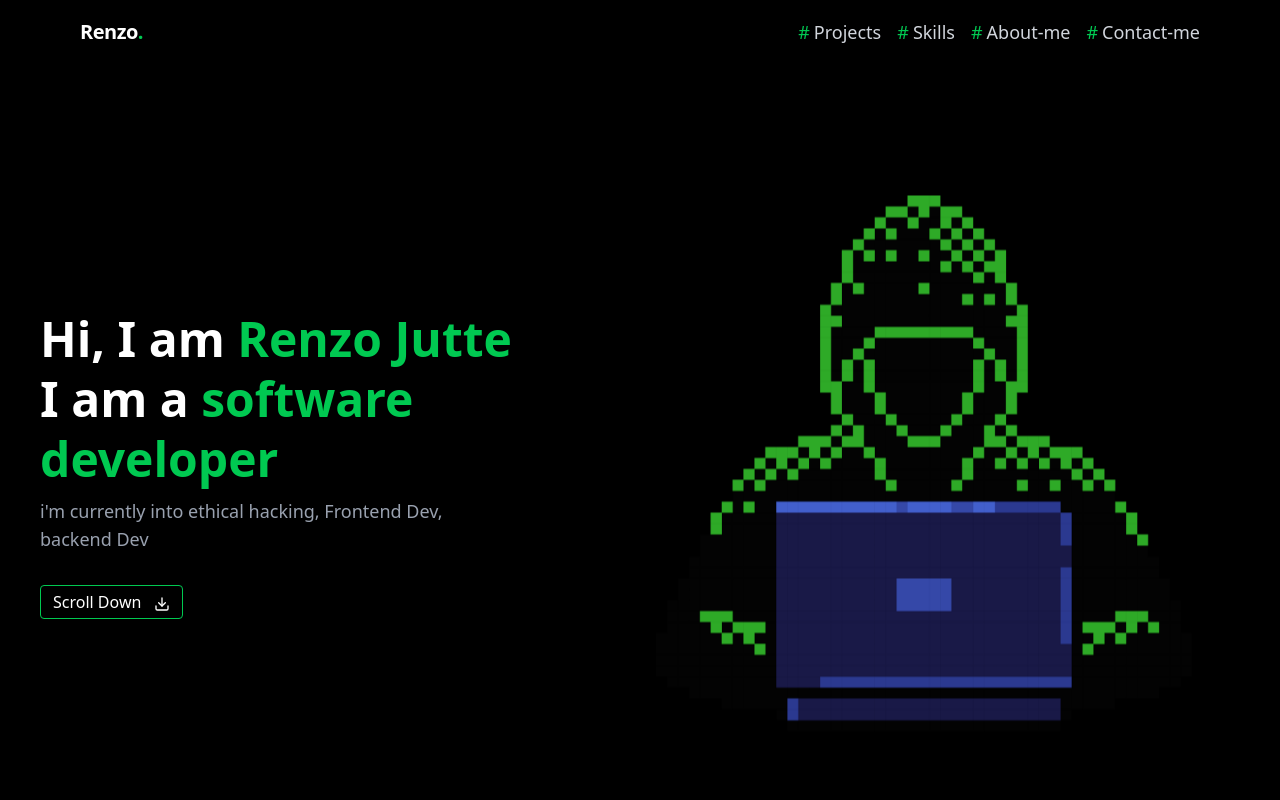
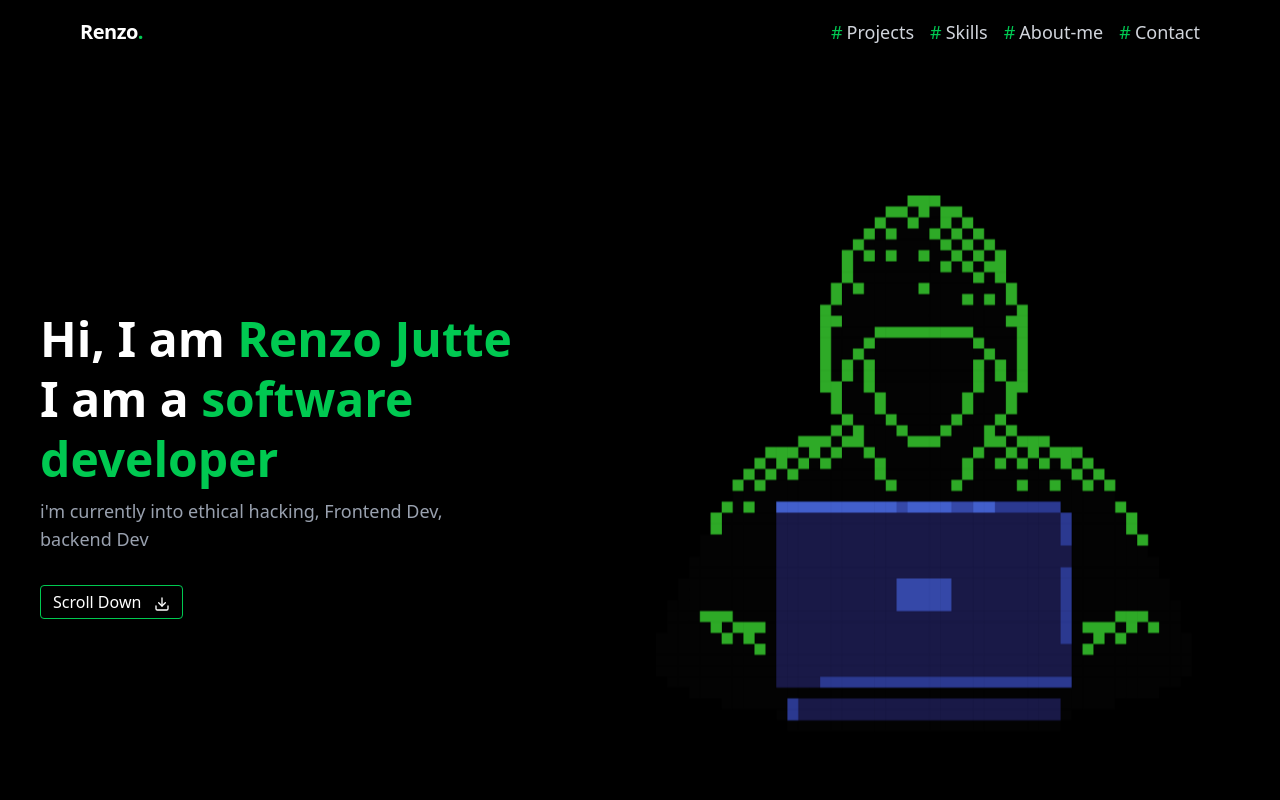
Before and after one commit to Renzoju/portfoliowebsite, a React (Vite) app in the folder my-project/: page / in a window 1280 px wide. Shown: the top 800 px of the page. Built offline with nearby package versions, Linux system fonts and the light colour scheme.

Commit message:
fixed href links in my navbar

```diff
--- a/my-project/src/components/Hero.jsx
+++ b/my-project/src/components/Hero.jsx
@@ -41,7 +41,7 @@ export default function Hero() {
       </div>
       <section
         id="home"
-        className="min-h-screen flex items-center justify-center bg-black px-6 pb-20"
+        className="min-h-screen flex items-center justify-center bg-black px-6 pb-20 "
       ></section>
     </section>
   );
--- a/my-project/src/components/Navbar.jsx
+++ b/my-project/src/components/Navbar.jsx
@@ -8,8 +8,8 @@ function Navbar() {
   const links = [
     { href: "#projects", label: "Projects" },
     { href: "#skills", label: "Skills" },
-    { href: "#about", label: "About-me" },
-    { href: "#contact", label: "Contact-me" },
+    { href: "#about-me", label: "About-me" },
+    { href: "#Contact", label: "Contact" },
   ];
 
   return (
```
